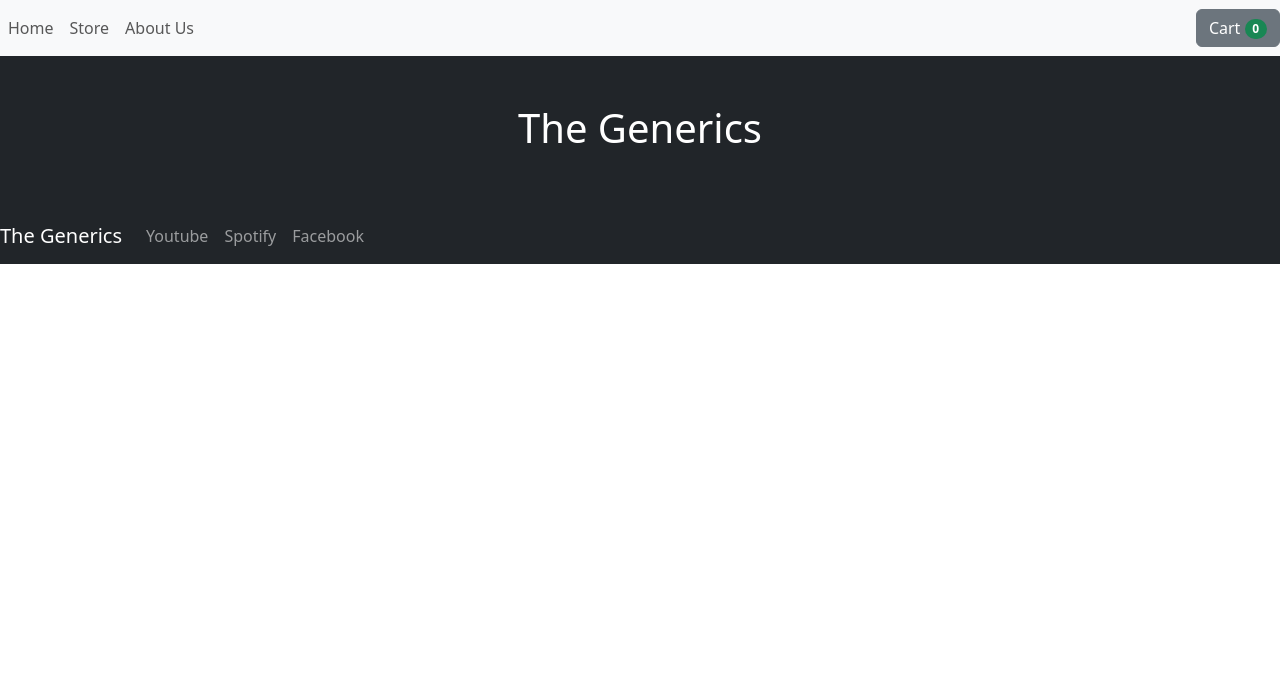
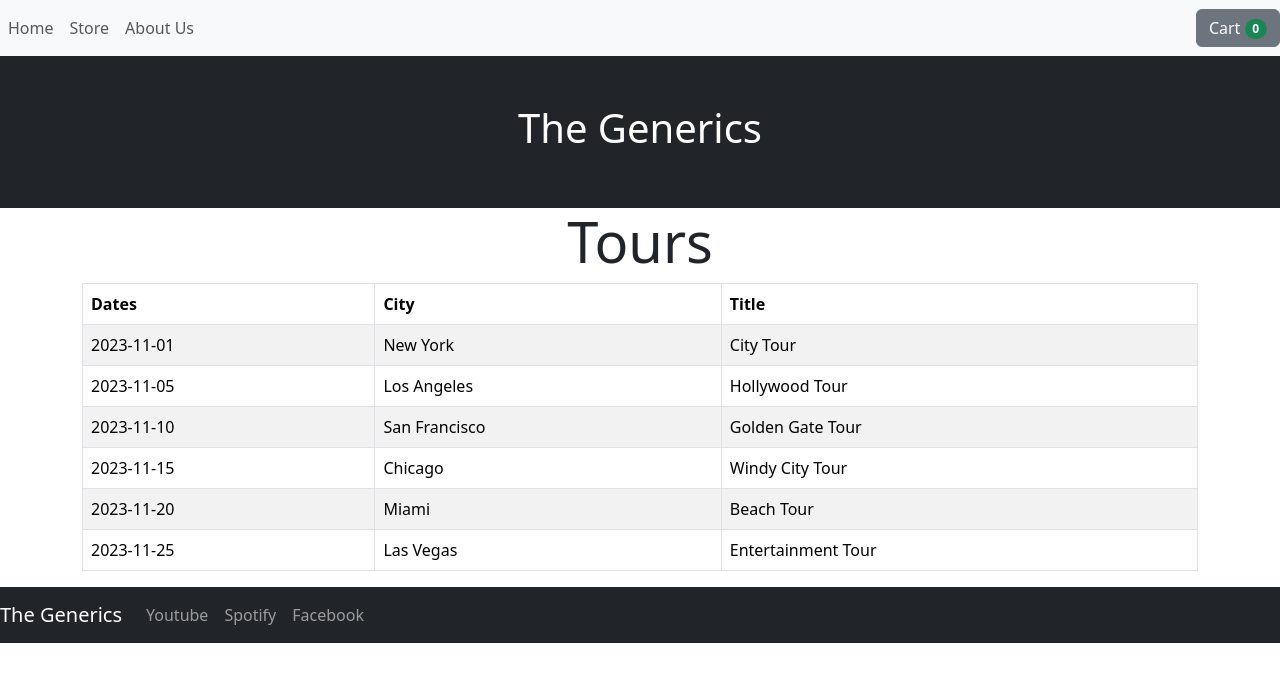
Before and after one commit to hsnadeeb/e-commerce, a React (Create React App) app: page /home in a window 1280 px wide. Shown: the top 682 px of the page. Built offline with nearby package versions, Linux system fonts and the light colour scheme.

Commit message:
made the home page

```diff
--- a/src/App.js
+++ b/src/App.js
@@ -9,6 +9,7 @@ import { CartProvider } from './components/context/cartcontext';
 import { BrowserRouter as Router, Routes, Route } from 'react-router-dom'; // Import BrowserRouter, Routes, and Route
 
 import About from './components/pages/About';
+import Home from './components/pages/Home';
 
 const App = () => {
   return (
@@ -17,9 +18,10 @@ const App = () => {
         <Header />
         <Hero />
         <Container>
-          <Routes> {/* Use Routes to define your routes */}
+          <Routes>
             <Route path="/store" element={<Items />} />
-            <Route path="/about" element={<About />} /> {/* Define the About route */}
+            <Route path="/about" element={<About />} />
+            <Route path="/home" element={<Home />} />
           </Routes>
         </Container>
         <Footer />
--- a/src/components/header/header.js
+++ b/src/components/header/header.js
@@ -18,7 +18,7 @@ const Header = () => {
         <Navbar.Toggle aria-controls="basic-navbar-nav" />
         <Navbar.Collapse id="basic-navbar-nav">
           <Nav className="mr-auto">
-            <Nav.Link as={Link} to="/">Home</Nav.Link>
+            <Nav.Link as={Link} to="/home">Home</Nav.Link>
             <Nav.Link as={Link} to="/store">Store</Nav.Link>
             <Nav.Link as={Link} to="/about">About Us</Nav.Link>
           </Nav>
--- /dev/null
+++ b/src/components/pages/Home.js
@@ -0,0 +1,39 @@
+import React from "react";
+import { Table } from "react-bootstrap";
+
+function Home() {
+  const tours = [
+    { date: "2023-11-01", city: "New York", title: "City Tour" },
+    { date: "2023-11-05", city: "Los Angeles", title: "Hollywood Tour" },
+    { date: "2023-11-10", city: "San Francisco", title: "Golden Gate Tour" },
+    { date: "2023-11-15", city: "Chicago", title: "Windy City Tour" },
+    { date: "2023-11-20", city: "Miami", title: "Beach Tour" },
+    { date: "2023-11-25", city: "Las Vegas", title: "Entertainment Tour" },
+  ];
+
+  return (
+    <div>
+      <h3 className="display-4 text-center">Tours</h3>
+      <Table striped bordered hover>
+        <thead>
+          <tr>
+            <th>Dates</th>
+            <th>City</th>
+            <th>Title</th>
+          </tr>
+        </thead>
+        <tbody>
+          {tours.map((tour, index) => (
+            <tr key={index}>
+              <td>{tour.date}</td>
+              <td>{tour.city}</td>
+              <td>{tour.title}</td>
+            </tr>
+          ))}
+        </tbody>
+      </Table>
+    </div>
+  );
+}
+
+export default Home;
```
